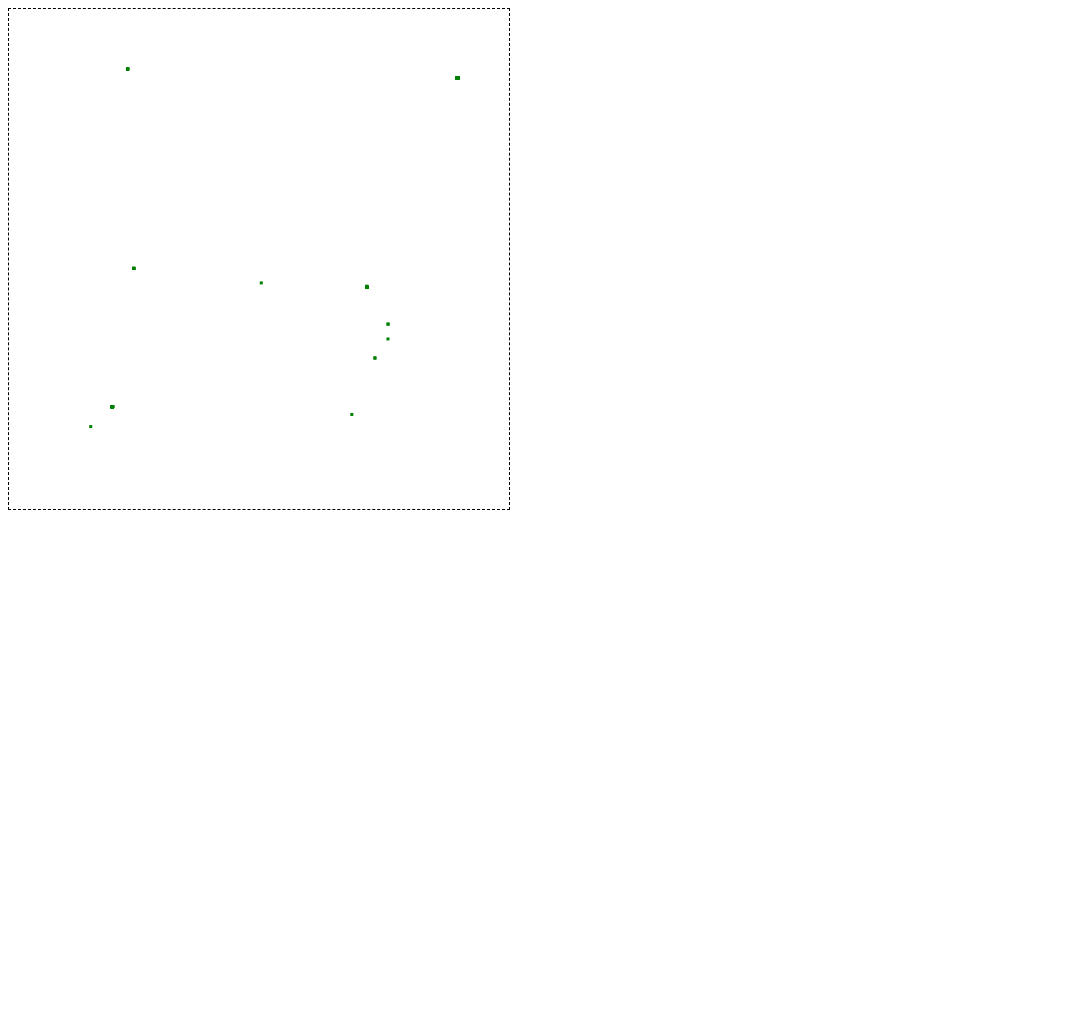
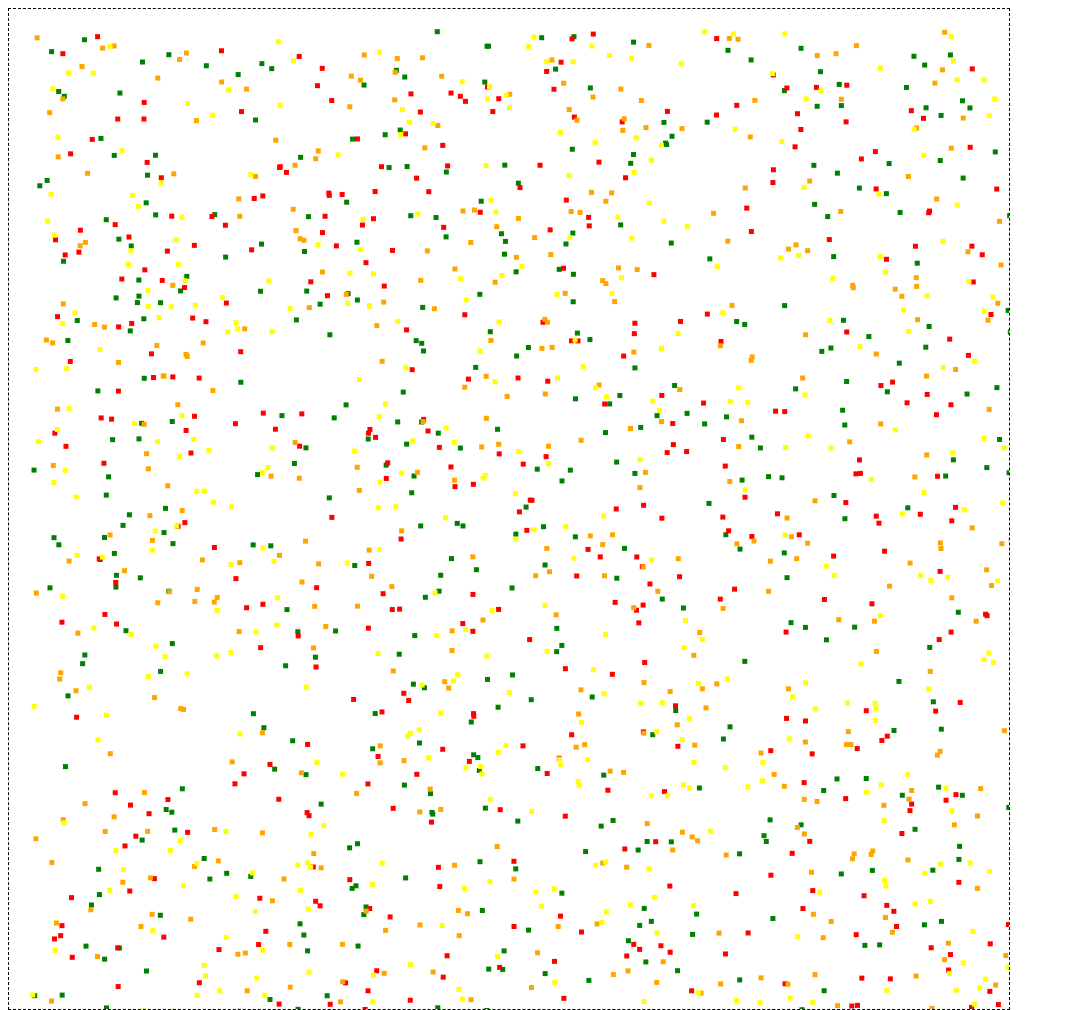
Before and after one commit to RVCC-IDMX/particle-life-payalazelaya, a plain HTML site: page index.html in a window 1280 px wide. Shown: the whole page, without its empty margins (0-1065 px from the left). Before the commit the page ends 800 px from the top, so only its background shows below. Drawn offline with Linux system fonts and the light colour scheme.

Commit message:
Create 4 scenarios of the particles

```diff
--- a/index.html
+++ b/index.html
@@ -12,7 +12,7 @@
     </style>
   </head>
   <body>
-    <canvas id="life" width="500" height="500"></canvas>
+    <canvas id="life" width="1000" height="1000"></canvas>
 
     <script>
       // Grab canvas
@@ -38,7 +38,7 @@
       };
 
       let randomCoord = () => {
-        return Math.random() * 400 + 50;
+        return Math.random() * 980 + 20;
       };
 
       let create = (number, color) => {
@@ -69,22 +69,79 @@
           }
           a.vx = (a.vx + fx) * 0.5;
           a.vy = (a.vy + fy) * 0.5;
+
+          if (a.x + a.vx >= 990 || a.x + a.vx <= 10) {
+            a.vx *= -1;
+          }
+
+          if (a.y + a.vy >= 990 || a.y + a.vy <= 10) {
+            a.vy *= -1;
+          }
           a.x += a.vx;
           a.y += a.vy;
         }
       };
 
-      let green = create(100, 'green');
+      let green = create(400, 'green');
+      let red = create(400, 'red');
+      let orange = create(400, 'orange');
+      let yellow = create(400, 'yellow');
 
       let drawAll = () => {
-        for (i in atoms) draw(atoms[i].x, atoms[i].y, atoms[i].color, 3);
+        for (i in atoms) draw(atoms[i].x, atoms[i].y, atoms[i].color, 5);
       };
 
       let loop = () => {
-        //update model
-        rule(green, green, -0.05);
+        //update model 1 (Normal Particles)
+        //rule(red, orange, 0.5);
+        //rule(green, green, 0.4);
+        //rule(yellow, yellow, 0.3);
+        //rule(orange, yellow, -4);
+
+        // update model 2 (Super Fast Particles)
+        //rule(green, green, -0.4);
+        //rule(green, yellow, 0.6);
+        //rule(yellow, green, -0.4);
+
+        //rule(red, red, -0.4);
+        //rule(red, orange, 0.6);
+        //rule(orange, red, -0.4);
+
+        //update model 3 (Yellow Stay Away!)
+        //rule(yellow, red, 2);
+        //rule(yellow, green, 2);
+        //rule(yellow, orange, 2);
+
+        //rule(yellow, yellow, -5);
+
+        //rule(red, red, 3);
+        //rule(green, green, 3);
+        //rule(orange, orange, 3);
+
+        //rule(red, red, 2);
+        //rule(green, green, 2);
+        //rule(orange, orange, 2);
+
+        //rule(red, yellow, 2);
+        //rule(green, yellow, 2);
+        //rule(orange, yellow, 2);
+
+        //update model 4 (Defeat the Particles!)
+        //rule(yellow, orange, -3);
+        //rule(green, orange, 3);
+        //rule(red, orange, 3);
+
+        //rule(red, red, -0.1);
+        //rule(yellow, yellow, -0.1);
+        //rule(orange, orange, -0.1);
+
+        //rule(yellow, red, 0.5);
+        //rule(green, yellow, 0.5);
+        //rule(red, green, 1);
+
         //clear screen
-        c.clearRect(0, 0, 500, 500);
+        c.clearRect(0, 0, 1000, 1000);
+
         drawAll();
         requestAnimationFrame(loop);
       };
```
